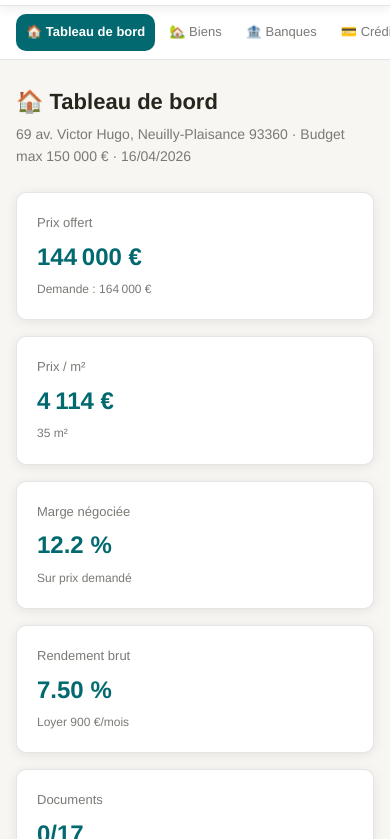
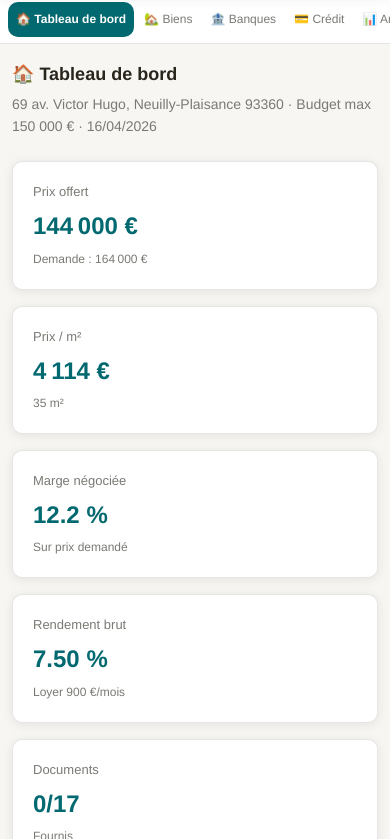
Before and after one commit to TheGeraud/suivi-immobilier, a plain HTML site: page index.html in a window 390 px wide. Shown: the part 67-906 px from the top of the page. Drawn offline with nearby package versions, Linux system fonts and the light colour scheme.

Commit message:
feat: optimisation iPad

```diff
--- a/style.css
+++ b/style.css
@@ -256,3 +256,51 @@ table input:focus, table select:focus {
   color: var(--error);
 }
 #reset-btn:hover { background: rgba(161,44,123,0.1); }
+
+/* ── TABLETTE / IPAD ────────────────────────────────── */
+@media (max-width: 768px) {
+
+  /* Navigation scrollable horizontalement */
+  .nav {
+    padding: 0.375rem 0.5rem;
+    gap: 0.125rem;
+  }
+  .nav-btn {
+    font-size: 0.75rem;
+    padding: 0.5rem 0.5rem;
+  }
+
+  /* Contenu moins de marges */
+  .main {
+    padding: 1rem 0.75rem 4rem;
+  }
+
+  /* KPI en 2 colonnes sur iPad */
+  .kpi-grid {
+    grid-template-columns: repeat(2, 1fr);
+  }
+
+  /* Tableaux scrollables */
+  .table-wrap {
+    overflow-x: auto;
+    -webkit-overflow-scrolling: touch;
+  }
+
+  /* Titre plus petit */
+  .section-title {
+    font-size: 1.125rem;
+  }
+}
+
+/* ── MOBILE ─────────────────────────────────────────── */
+@media (max-width: 480px) {
+
+  /* KPI en 1 colonne sur mobile */
+  .kpi-grid {
+    grid-template-columns: 1fr;
+  }
+
+  .header-logo span {
+    display: none; /* Cache le texte, garde juste le logo */
+  }
+}
```
